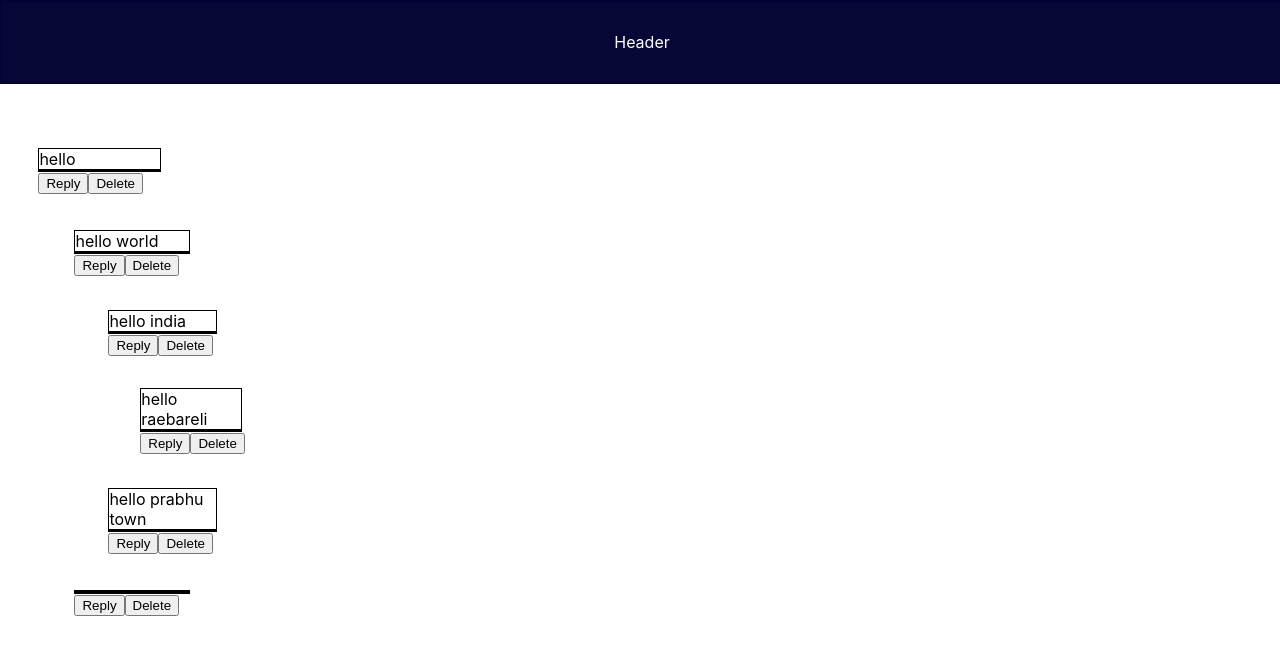
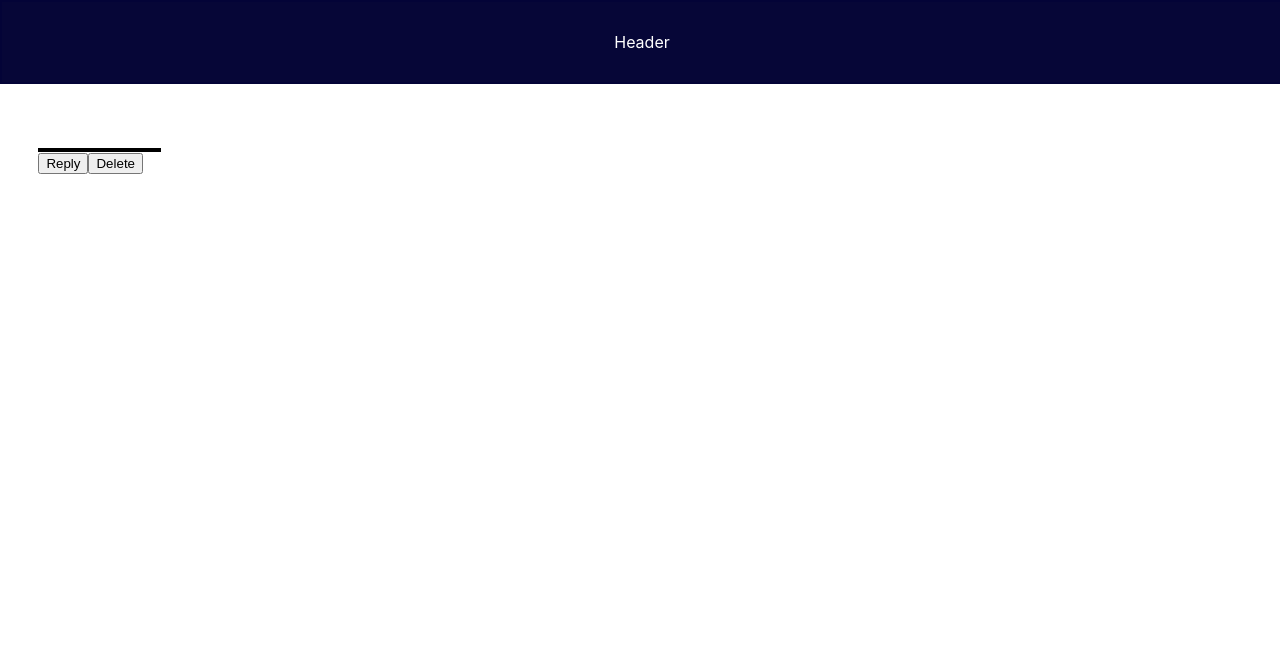
Before and after one commit to divya10mishra/react-practice, a React (Create React App) app: page /comments in a window 1280 px wide. Shown: the top 654 px of the page. Built offline with nearby package versions, Linux system fonts and the light colour scheme.

Commit message:
error in delete

```diff
--- a/src/features/commenting-system/CommentIndex.js
+++ b/src/features/commenting-system/CommentIndex.js
@@ -24,17 +24,16 @@ function CommentIndex() {
           {
             id: "3",
             comment: "hello prabhu town",
-            replies: [],
           },
         ],
       },
       {
         id: "4",
-        replies: [],
+        comment: "hello shello",
       },
     ],
   };
-  const [comment, setComment] = useState(ds);
+  const [comment, setComment] = useState({ id: "1", comment: "", replies: [] });
 
   const handleReply = (newReply, newId) => {
     console.log(newReply, newId, "replies");
@@ -46,18 +45,37 @@ function CommentIndex() {
     if (currentComment.id === newId) {
       return {
         ...currentComment,
-        replies: [...currentComment.replies, newReply],
+        replies: [...currentComment?.replies, newReply],
       };
     } else {
       return {
         ...currentComment,
         replies: [
-          ...currentComment.replies.map((item) =>
+          ...currentComment?.replies?.map((item) =>
             replyRecursively(item, newReply, newId)
           ),
         ],
       };
     }
+  }
+
+  function handleDelete(deleteId) {
+    console.log(deleteId, "delete id");
+    let filterDelete = deleteRecursively(comment, deleteId);
+    setComment(filterDelete);
+  }
+  function deleteRecursively(currentComment, deleteId) {
+    if (currentComment.id === deleteId) {
+      return null;
+    }
+
+    let filteredReply = currentComment.replies.map((item) =>
+      deleteRecursively(item, deleteId).filter((item) => item !== null)
+    );
+    return {
+      ...currentComment,
+      replies: filteredReply,
+    };
   }
   console.log(comment, "comment");
   return (
@@ -67,6 +85,7 @@ function CommentIndex() {
           comment={comment}
           handleReply={handleReply}
           key={comment.id}
+          handleDelete={handleDelete}
         />
       )}
     </>
--- a/src/features/commenting-system/Comments.js
+++ b/src/features/commenting-system/Comments.js
@@ -1,6 +1,6 @@
 import React, { useState } from "react";
 
-function Comments({ comment, handleReply }) {
+function Comments({ comment, handleReply, handleDelete }) {
   const [reply, setReply] = useState("");
   const [flag, setFlag] = useState(false);
 
@@ -11,10 +11,15 @@ function Comments({ comment, handleReply }) {
     const newReply = {
       id: Date.now().toString(),
       comment: reply,
+      replies: [],
     };
     handleReply(newReply, id);
     setFlag(false);
     setReply("");
+  };
+
+  const deleteComment = (id) => {
+    handleDelete(id);
   };
   return (
     <>
@@ -37,9 +42,14 @@ function Comments({ comment, handleReply }) {
             )}
           </div>
           <button onClick={() => setFlag(true)}>Reply</button>
-          <button>Delete</button>
+          <button onClick={() => deleteComment(comment.id)}>Delete</button>
           {comment?.replies?.map((item) => (
-            <Comments comment={item} handleReply={handleReply} key={item.id} />
+            <Comments
+              comment={item}
+              handleReply={handleReply}
+              key={item.id}
+              handleDelete={handleDelete}
+            />
           ))}
         </div>
       )}
```
